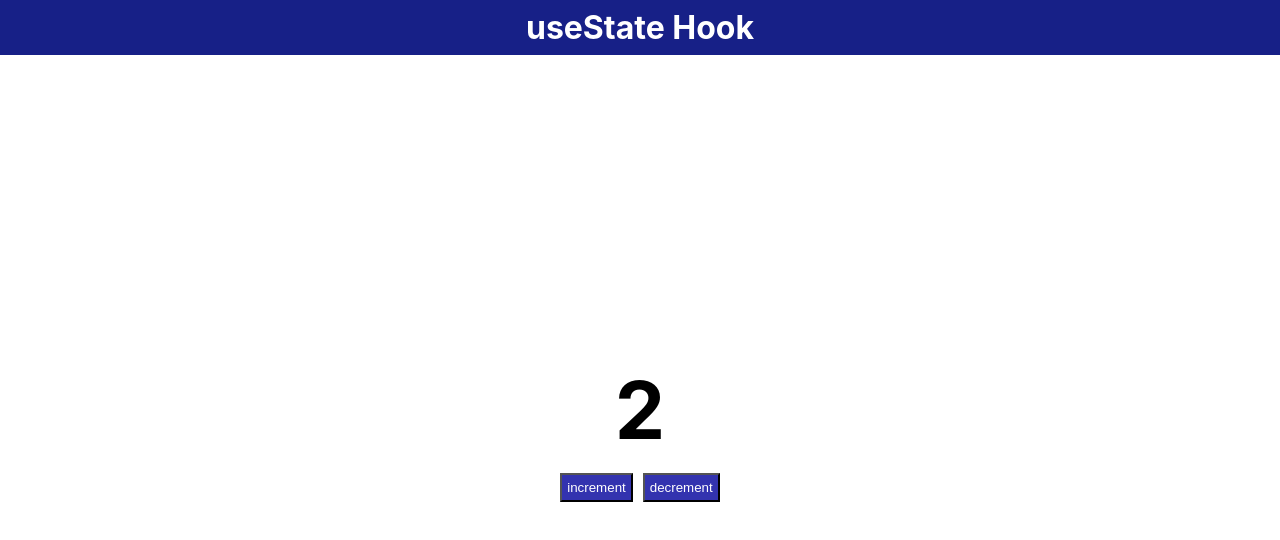
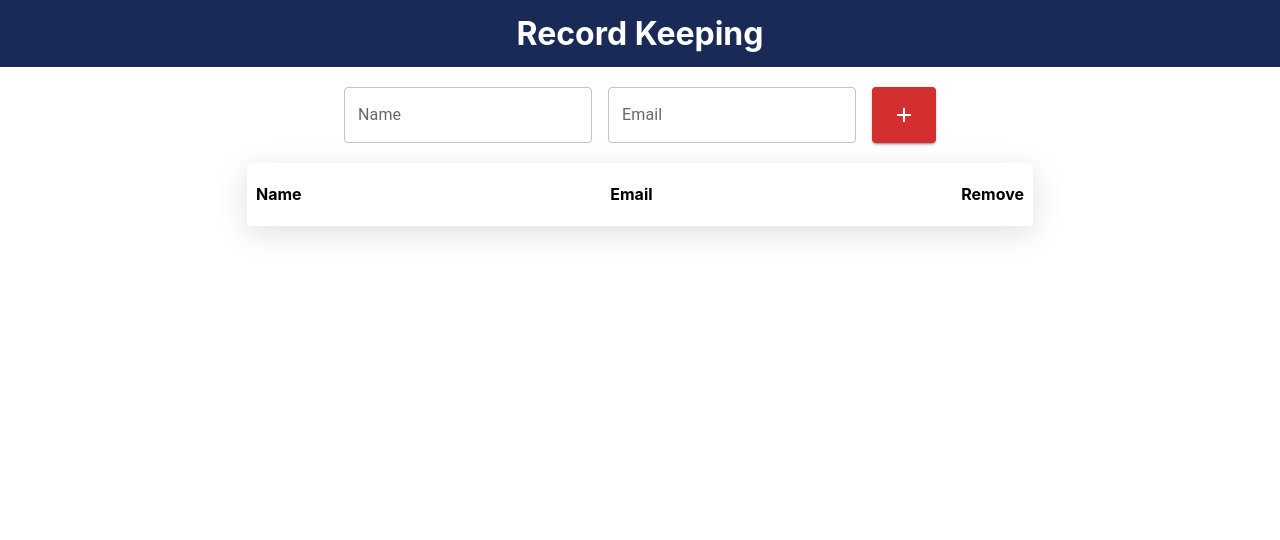
Before and after one commit to SumanRawool/ReactJs-Project, a React (Create React App) app: page / in a window 1280 px wide. Shown: the top 540 px of the page. Built offline with nearby package versions, Linux system fonts and the light colour scheme.

Commit message:
Creating project using all previous concepts

```diff
--- a/package.json
+++ b/package.json
@@ -3,6 +3,10 @@
   "version": "0.1.0",
   "private": true,
   "dependencies": {
+    "@emotion/react": "^11.10.6",
+    "@emotion/styled": "^11.10.6",
+    "@mui/icons-material": "^5.11.11",
+    "@mui/material": "^5.11.15",
     "@testing-library/jest-dom": "^5.16.5",
     "@testing-library/react": "^13.4.0",
     "@testing-library/user-event": "^13.5.0",
--- a/src/App.css
+++ b/src/App.css
@@ -1,58 +1,34 @@
 .App {
   text-align: center;
-  background-color: #fff;
-  color: white;
-  min-height: 100vh;
+  display: flex;
+  flex-direction: column;
+  color: black;
+  align-items: center;
 }
 .header {
-  background-color: yellow;
+  color: white;
+  background-color: #192a56;
+  padding: 14px;
+  width: 100%;
 }
-.footer {
-  background-color: blue;
-}
+
 h1 {
   margin: 0;
 }
-.header {
-  background-color: rgb(23, 32, 135);
-  padding: 8px;
+.form {
+  margin-top: 20px;
 }
-.main {
+.data {
   display: flex;
   flex-direction: column;
-  justify-content: center;
   align-items: center;
-  height: 90vh;
-  flex-wrap: wrap;
-  padding: 14px;
+  width: 100%;
+  margin-top: 20px;
 }
-.buttons {
+.data_val {
   display: flex;
-  justify-content: center;
-  align-items: center;
+  justify-content: space-between;
+  width: 60%;
+  padding: 0px 9px 0px 9px;
+  box-shadow: rgba(100, 100, 111, 0.2) 0px 7px 29px 0px;
 }
-.btn {
-  background-color: rgb(51, 51, 175);
-  color: white;
-  padding: 5px;
-  margin: 5px;
-}
-
-.heading {
-  color: black;
-  font-size: 80px;
-  margin: 10px;
-}
-/* .movie {
-  background-color: rgb(219, 212, 212);
-  color: black;
-  border: 1px solid gray;
-  padding: 3px;
-  font-weight: bold;
-  width: 22%;
-  margin-top: 14px;
-}
-.movie img {
-  height: 220px;
-  width: 100%;
-} */
--- a/src/App.js
+++ b/src/App.js
@@ -1,28 +1,59 @@
-import { element } from "prop-types";
 import "./App.css";
 import Header from "./components/Header";
 import React, { useState } from "react";
+import TextField from "@mui/material/TextField";
+import Button from "@mui/material/Button";
+import Stack from "@mui/material/Stack";
+import AddIcon from "@mui/icons-material/Add";
+import Fields from "./components/Fields";
+
 function App() {
-  const [num, setNum] = useState(2);
-  function inc(n) {
-    setNum(num + n);
-  }
-  function dec(n) {
-    setNum(num - n);
-  }
+  const [name, setName] = useState("");
+  const [email, setEmail] = useState("");
+  const [data, setData] = useState([]);
+
+  const addData = () => {
+    setData([...data, { name, email }]);
+    setName("");
+    setEmail("");
+  };
   return (
     <div className="App">
       <Header />
-      <div className="main">
-        <h1 className="heading">{num}</h1>
-        <div className="buttons">
-          <button className="btn" onClick={() => inc(2)}>
-            increment
-          </button>
-          <button className="btn" onClick={() => dec(1)}>
-            decrement
-          </button>
+      {/* form */}
+      <div className="form">
+        <Stack direction="row" spacing={2}>
+          <TextField
+            value={name}
+            onChange={(event) => setName(event.target.value)}
+            id="outlined-basic"
+            label="Name"
+            variant="outlined"
+          />
+          <TextField
+            value={email}
+            onChange={(event) => setEmail(event.target.value)}
+            id="outlined-basic"
+            label="Email"
+            variant="outlined"
+          />
+          <Button onClick={addData} variant="contained" color="error">
+            <AddIcon />
+          </Button>
+        </Stack>
+      </div>
+      {/* Data */}
+      <div className="data">
+        <div className="data_val">
+          <h4>Name</h4>
+          <h4>Email</h4>
+          <h4>Remove</h4>
         </div>
+        {data.map((element, index) => {
+          return (
+            <Fields name={element.name} email={element.email} index={index} />
+          );
+        })}
       </div>
     </div>
   );
--- /dev/null
+++ b/src/components/Fields.js
@@ -0,0 +1,13 @@
+import React from "react";
+
+const fields = ({ name, email, index }) => {
+  return (
+    <div className="data_val">
+      <h4>{name}</h4>
+      <h4>{email}</h4>
+      <h4>{index}</h4>
+    </div>
+  );
+};
+
+export default fields;
--- a/src/components/Header.js
+++ b/src/components/Header.js
@@ -3,7 +3,7 @@
 const Header = () => {
   return (
     <div className="header">
-      <h1>useState Hook</h1>
+      <h1>Record Keeping</h1>
     </div>
   );
 };
```
Also changed, not shown: src/components/Movie.js (deleted, +0 -13 lines), 1 other file (tests, documents, lock files or other folders).
